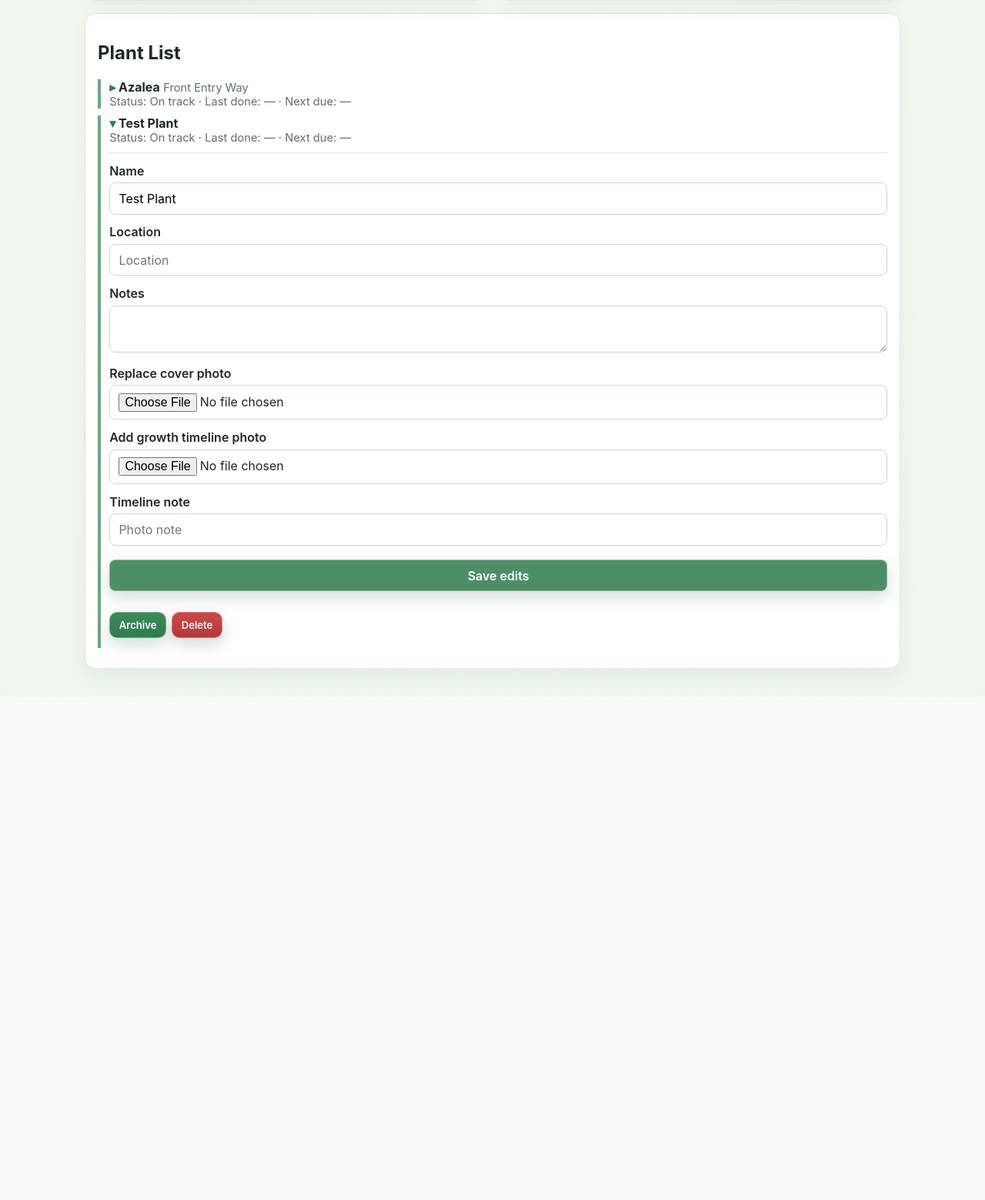
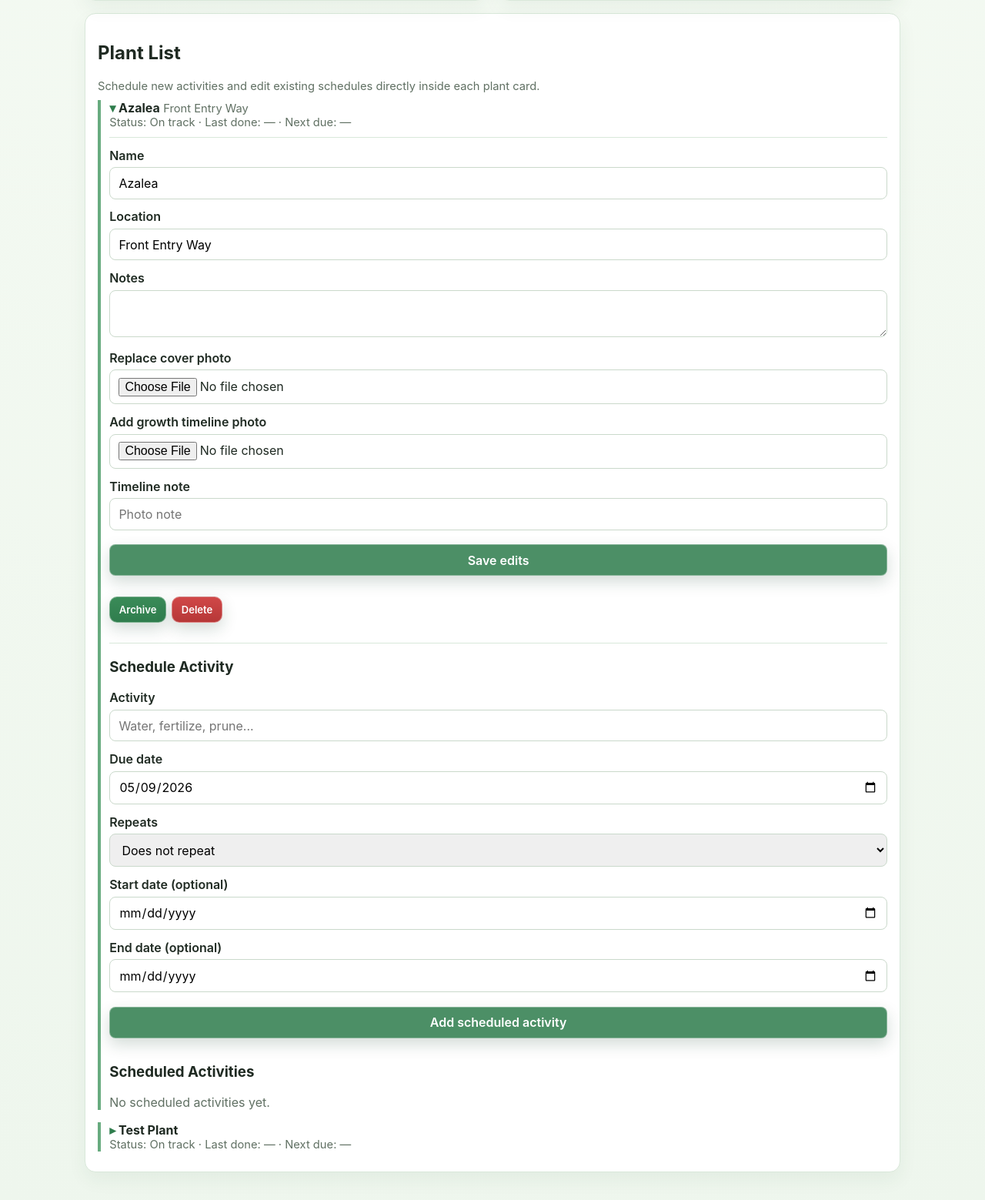
Before and after one commit to jpk300/FertilizerTracker, a Flask app: page /add in a window 1280 px wide, after a click that opens the changed part. Shown: the part 618-2177 px from the top of the page at 77% size. Before the commit the page ends 1510 px from the top, so only its background shows below. Run offline with Flask 3, Linux system fonts and the light colour scheme; data comes from the database, SQL or seed files in the repository; data that the repository does not hold is empty.

Commit message:
Restore plant activity scheduling management

```diff
--- a/app.py
+++ b/app.py
@@ -166,8 +166,18 @@ def add_page():
     archived_plants = Plant.query.filter(Plant.archived_on.isnot(None)).order_by(Plant.name.asc()).all()
     locations = [row[0] for row in db.session.query(Plant.location).filter(Plant.location.isnot(None), Plant.location != '').distinct().all()]
     care_summaries = {plant.id: _plant_care_summary(plant) for plant in plants}
-    return render_template('add.html', plants=plants, archived_plants=archived_plants, active_page='add',
-                           care_summaries=care_summaries, locations=locations, location_filter=location_filter, view_mode=view_mode)
+    today = date.today()
+    return render_template(
+        'add.html',
+        plants=plants,
+        archived_plants=archived_plants,
+        active_page='add',
+        care_summaries=care_summaries,
+        locations=locations,
+        location_filter=location_filter,
+        view_mode=view_mode,
+        today=today,
+    )
 
 
 @app.route('/settings', methods=['GET', 'POST'])
@@ -319,6 +329,31 @@ def complete_task(task_id: int):
     return redirect(url_for('upcoming_page'))
 
 
+@app.post('/tasks/<int:task_id>/edit')
+def edit_task(task_id: int):
+    task = Task.query.get_or_404(task_id)
+    task.activity = request.form.get('activity', task.activity).strip()
+    task.due_date = datetime.strptime(request.form['due_date'], '%Y-%m-%d').date()
+    recurrence_raw = request.form.get('recurrence', 'none')
+    task.recurrence_days = int(recurrence_raw) if recurrence_raw != 'none' else None
+    start_date_raw = request.form.get('start_date', '').strip()
+    end_date_raw = request.form.get('end_date', '').strip()
+    task.start_date = datetime.strptime(start_date_raw, '%Y-%m-%d').date() if start_date_raw else None
+    task.end_date = datetime.strptime(end_date_raw, '%Y-%m-%d').date() if end_date_raw else None
+    db.session.commit()
+    flash('Scheduled activity updated.')
+    return redirect(url_for('add_page'))
+
+
+@app.post('/tasks/<int:task_id>/delete')
+def delete_task(task_id: int):
+    task = Task.query.get_or_404(task_id)
+    db.session.delete(task)
+    db.session.commit()
+    flash('Scheduled activity removed.')
+    return redirect(url_for('add_page'))
+
+
 @app.get('/export')
 def export_data():
     plants = []
--- a/templates/add.html
+++ b/templates/add.html
@@ -24,6 +24,7 @@
 </div>
 <div class="card">
 <h2>Plant List</h2>
+<div class="small">Schedule new activities and edit existing schedules directly inside each plant card.</div>
 {% if view_mode == 'table' %}
 <div style="overflow-x:auto;">
 <table style="width:100%; border-collapse: collapse; min-width: 660px;">
@@ -60,6 +61,45 @@
   </form>
 </div>
 {% if plant.photos %}<div class="small">Timeline:</div>{% for photo in (plant.photos|sort(attribute='taken_on', reverse=True))[:5] %}<img src="{{ url_for('static', filename=photo.image_path) }}" class="plant-photo" title="{{ photo.taken_on.isoformat() }} {{ photo.note or '' }}" />{% endfor %}{% endif %}
+<hr style="border:0; border-top:1px solid #d9e8da; margin:.8rem 0;" />
+<h3>Schedule Activity</h3>
+<form method="post" action="{{ url_for('add_task') }}">
+  <input type="hidden" name="plant_id" value="{{ plant.id }}" />
+  <label for="activity-new-{{ plant.id }}">Activity</label><input id="activity-new-{{ plant.id }}" name="activity" placeholder="Water, fertilize, prune..." required />
+  <label for="due-new-{{ plant.id }}">Due date</label><input id="due-new-{{ plant.id }}" name="due_date" type="date" value="{{ today.isoformat() }}" required />
+  <label for="recurrence-new-{{ plant.id }}">Repeats</label>
+  <select id="recurrence-new-{{ plant.id }}" name="recurrence">
+    <option value="none">Does not repeat</option>
+    <option value="1">Daily</option><option value="7">Weekly</option><option value="14">Every 2 weeks</option><option value="30">Monthly (30 days)</option>
+  </select>
+  <label for="start-new-{{ plant.id }}">Start date (optional)</label><input id="start-new-{{ plant.id }}" name="start_date" type="date" />
+  <label for="end-new-{{ plant.id }}">End date (optional)</label><input id="end-new-{{ plant.id }}" name="end_date" type="date" />
+  <button type="submit">Add scheduled activity</button>
+</form>
+<h3>Scheduled Activities</h3>
+{% for task in plant.tasks if task.completed_on is none %}
+<div class="task {{ 'overdue' if task.due_date < today else '' }}">
+  <form method="post" action="{{ url_for('edit_task', task_id=task.id) }}">
+    <label for="activity-{{ task.id }}">Activity</label><input id="activity-{{ task.id }}" name="activity" value="{{ task.activity }}" required />
+    <label for="due-{{ task.id }}">Due date</label><input id="due-{{ task.id }}" name="due_date" type="date" value="{{ task.due_date.isoformat() }}" required />
+    <label for="recurrence-{{ task.id }}">Repeats</label>
+    <select id="recurrence-{{ task.id }}" name="recurrence">
+      <option value="none" {{ 'selected' if not task.recurrence_days else '' }}>Does not repeat</option>
+      <option value="1" {{ 'selected' if task.recurrence_days == 1 else '' }}>Daily</option><option value="7" {{ 'selected' if task.recurrence_days == 7 else '' }}>Weekly</option><option value="14" {{ 'selected' if task.recurrence_days == 14 else '' }}>Every 2 weeks</option><option value="30" {{ 'selected' if task.recurrence_days == 30 else '' }}>Monthly (30 days)</option>
+    </select>
+    <label for="start-{{ task.id }}">Start date (optional)</label><input id="start-{{ task.id }}" name="start_date" type="date" value="{{ task.start_date.isoformat() if task.start_date else '' }}" />
+    <label for="end-{{ task.id }}">End date (optional)</label><input id="end-{{ task.id }}" name="end_date" type="date" value="{{ task.end_date.isoformat() if task.end_date else '' }}" />
+    <div class="button-row button-row-actions">
+      <button type="submit" class="btn btn-secondary">Update schedule</button>
+  </form>
+  <form method="post" action="{{ url_for('delete_task', task_id=task.id) }}" onsubmit="return confirm('Delete this scheduled activity?');">
+      <button type="submit" class="btn btn-delete">Delete</button>
+  </form>
+    </div>
+</div>
+{% else %}
+<p class="muted">No scheduled activities yet.</p>
+{% endfor %}
 </div>
 </details>
 {% endfor %}
```
